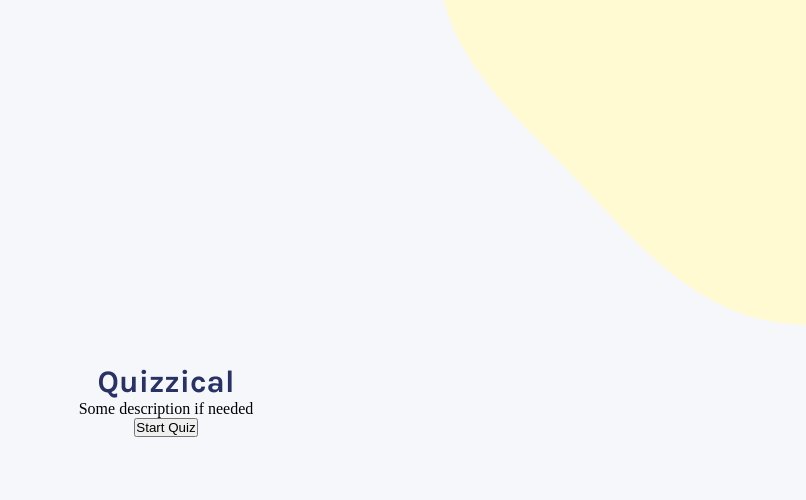
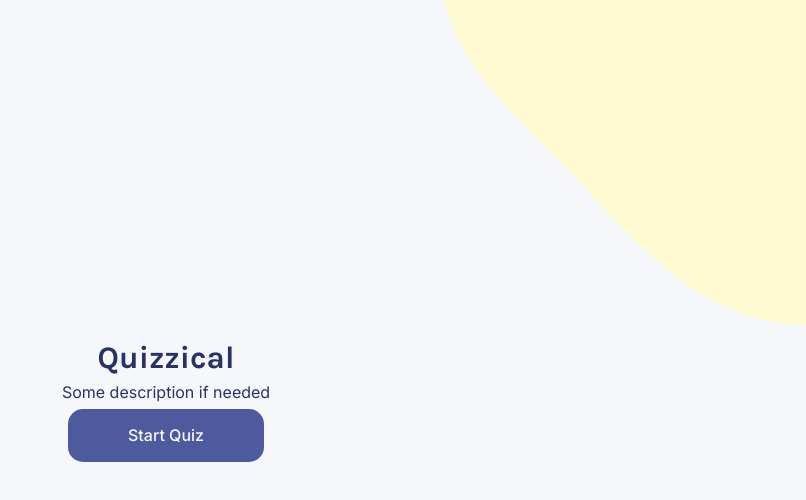
Before and after one commit to dubbyding/anime-quiz-react, a React (Vite) app: page / in a window 1280 px wide. Shown: the top 500 px of the page, without its empty margins (474-1280 px from the left). Built offline with nearby package versions, Linux system fonts and the light colour scheme.

Commit message:
landing page complete with action to another page when on click

```diff
--- a/src/App.jsx
+++ b/src/App.jsx
@@ -1,11 +1,23 @@
-import React from 'react';
+import React, { useState } from 'react';
 
 import Landing from './components/landingPage/Landing';
 
 export default function () {
+	const [gameStart, setGameStart] = useState(0);
+
+	function startGame() {
+		setGameStart((prevState) => {
+			if (prevState < 2) {
+				return prevState + 1;
+			} else {
+				return prevState - 1;
+			}
+		});
+	}
+
 	return (
 		<React.Fragment>
-			<Landing />
+			{!gameStart && <Landing startGame={startGame} />}
 		</React.Fragment>
 	);
 }
--- a/src/components/landingPage/Landing.jsx
+++ b/src/components/landingPage/Landing.jsx
@@ -2,12 +2,14 @@ import React from 'react';
 
 import './landing.css';
 
-export default function () {
+export default function (props) {
 	return (
-		<section class='landing--section'>
-			<h1 class='landing--header'>Quizzical</h1>
-			<p class='landing--detail'>Some description if needed</p>
-			<button class='landing--button'>Start Quiz</button>
+		<section className='landing--section'>
+			<h1 className='landing--header'>Quizzical</h1>
+			<p className='landing--detail'>Some description if needed</p>
+			<button className='btn landing--button' onClick={props.startGame}>
+				Start Quiz
+			</button>
 		</section>
 	);
 }
--- a/src/components/landingPage/landing.css
+++ b/src/components/landingPage/landing.css
@@ -4,10 +4,11 @@
 	flex-direction: column;
 	justify-content: center;
 	align-items: center;
+
+	gap: 7px;
 }
 .landing--header {
-	font-family: 'Karla', sans-serif;
-	font-style: normal;
+	font-family: var(--karla-font);
 	font-weight: 700;
 	font-size: 31.25px;
 	line-height: 37px;
@@ -15,3 +16,23 @@
 
 	color: var(--main-text-color);
 }
+
+.landing--detail {
+	font-family: var(--inter-font);
+	font-weight: 400;
+	line-height: 19px;
+	text-align: center;
+
+	color: var(--main-text-color);
+}
+.landing--button {
+	font-family: var(--inter-font);
+	font-weight: 500;
+	line-height: 19px;
+	font-size: 1rem;
+	text-align: center;
+
+	color: var(--button-text-color);
+
+	padding: 17px 60px;
+}
--- a/src/index.css
+++ b/src/index.css
@@ -13,3 +13,16 @@
 	width: 100vw;
 	height: 100vh;
 }
+
+.btn {
+	background: var(--button-color);
+	border-radius: 15px;
+
+	border: 0;
+}
+
+.btn:hover {
+	background-color: var(--button-color-hover);
+
+	cursor: pointer;
+}
--- a/src/var.css
+++ b/src/var.css
@@ -1,8 +1,13 @@
 :root {
-	--inter: 'Inter', san-serif;
-	--karla: 'Karla', sans-serif;
+	--inter-font: 'Inter', san-serif;
+	--karla-font: 'Karla', sans-serif;
 
 	--bg-color: #f5f7fb;
 
 	--main-text-color: #293264;
+
+	--button-color: #4d5b9e;
+	--button-color-hover: #0a1861;
+
+	--button-text-color: #f5f7fb;
 }
```
